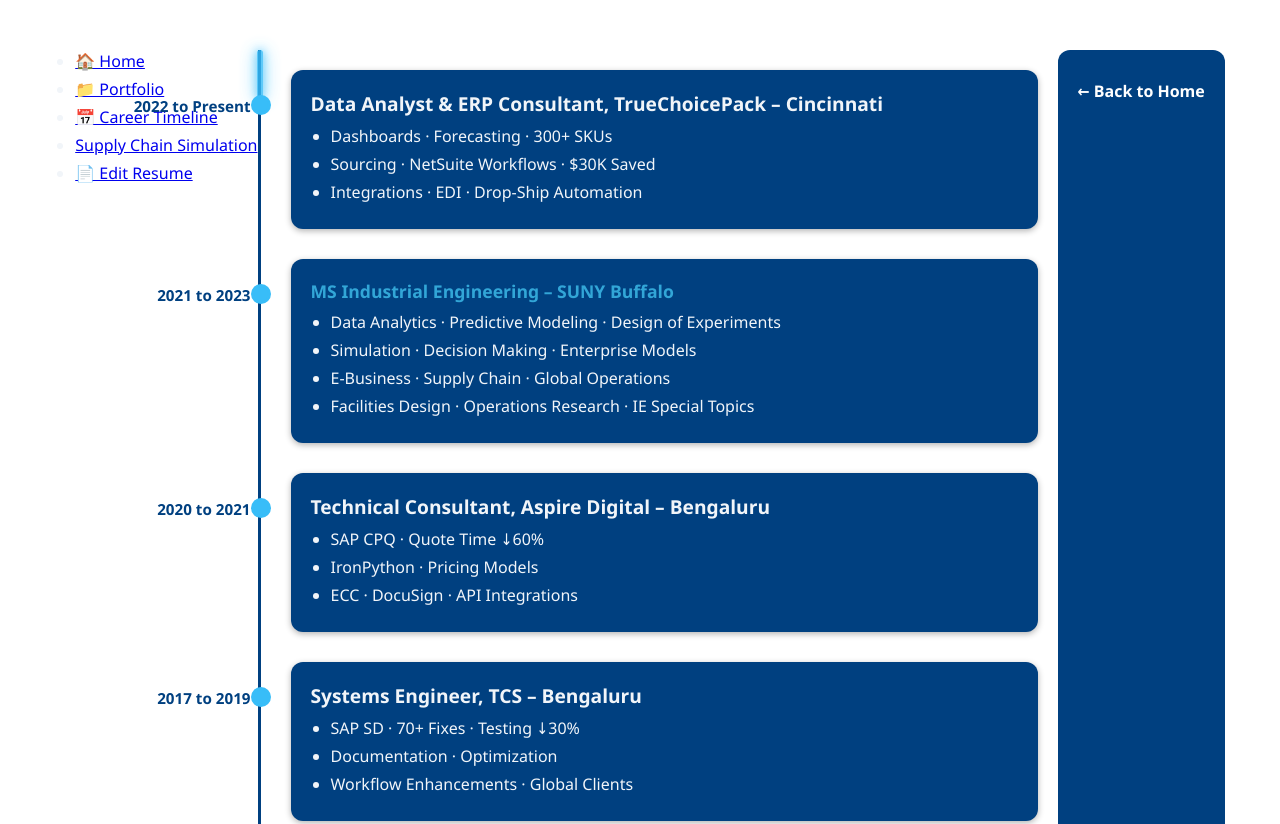
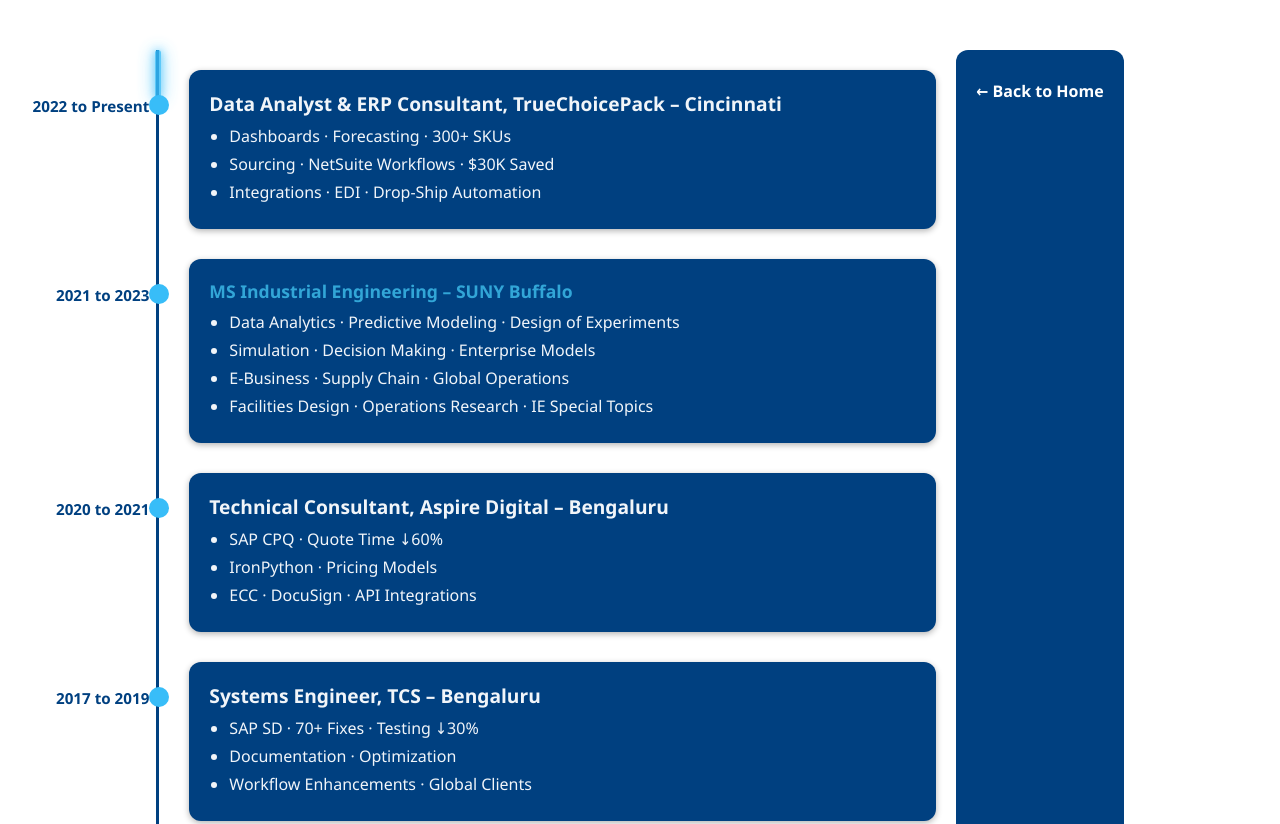
Before and after one commit to AbhilashKC99/mywebsite, a website: page timeline/index.html in a window 1280 px wide. Shown: the top 824 px of the page. Drawn offline with Linux system fonts and the light colour scheme.

Commit message:
Update index.html

```diff
--- a/timeline/index.html
+++ b/timeline/index.html
@@ -7,7 +7,7 @@
   <!-- <link rel="stylesheet" href="../assets/css/st.css"> -->
 </head>
 <body>
-  <nav class="main-nav" aria-label="Primary Navigation">
+  <!-- <nav class="main-nav" aria-label="Primary Navigation">
     <ul>
       <li><a href="/" class="nav-link">🏠 Home</a></li>
       <li><a href="/io/" class="nav-link">📁 Portfolio</a></li>
@@ -15,7 +15,7 @@
       <li><a href="/sim/" class="nav-link">Supply Chain Simulation</a></li>
       <li><a href="/resume/" class="nav-link">📄 Edit Resume</a></li>
     </ul>
-  </nav>
+  </nav> -->
 
   <div class="timeline">
     <div class="role">
```
